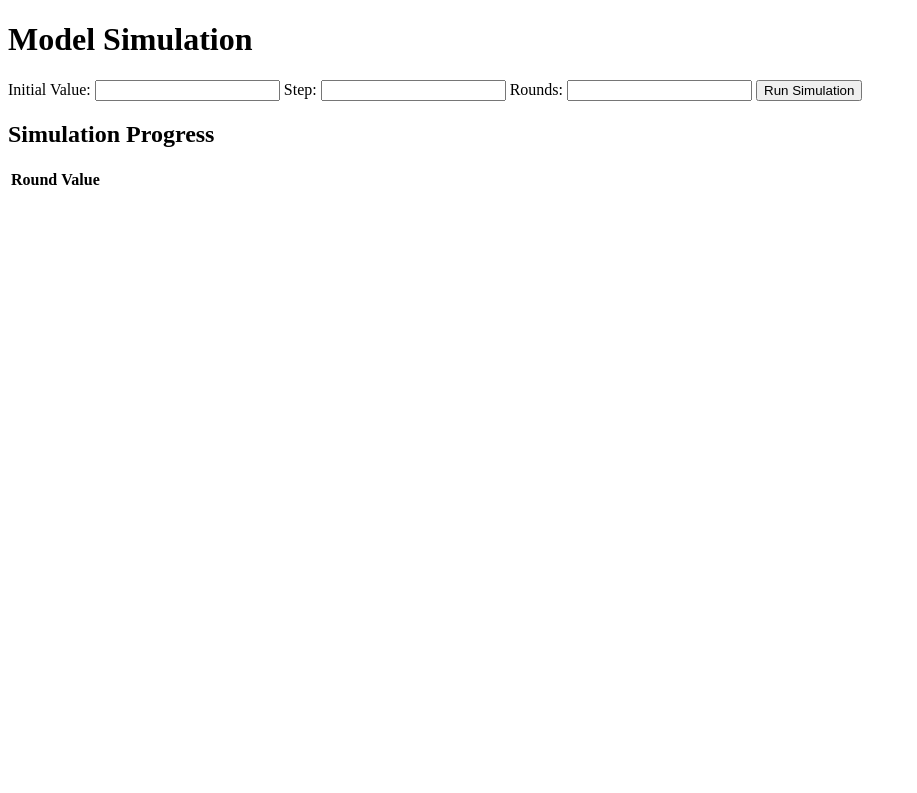
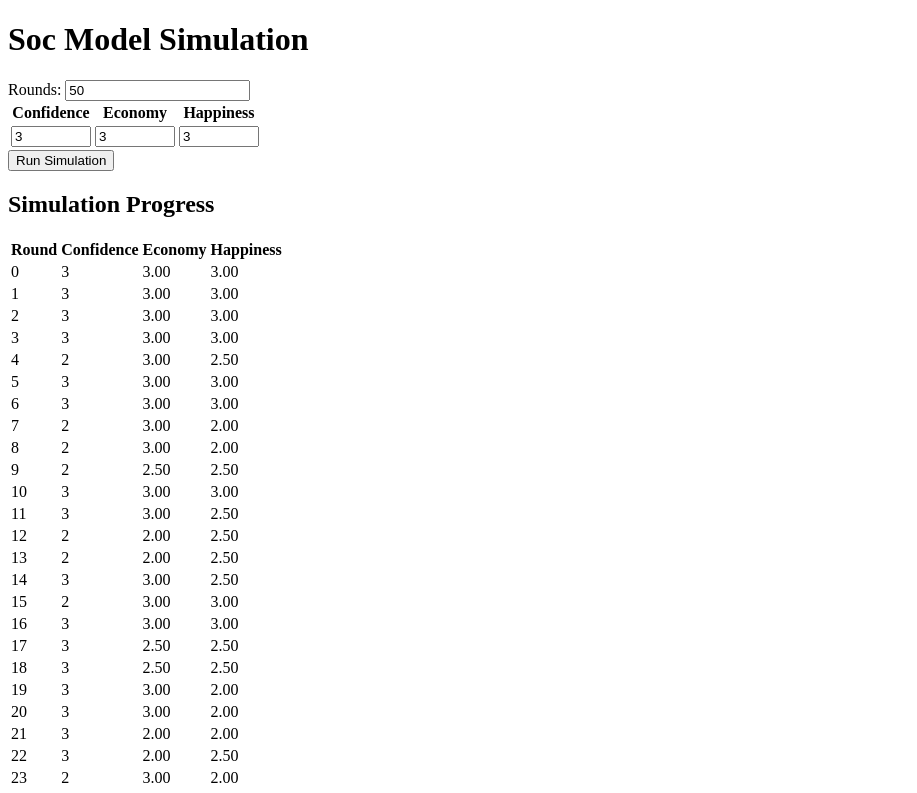
Before and after one commit to Alpedar/SocMod, a website built with Vite: page SocModApp/index.html in a window 1280 px wide. Both pictures are taken after a click on the button "Run Simulation". Shown: the top 793 px of the page, without its empty margins (0-917 px from the left). Built offline with nearby package versions, Linux system fonts and the light colour scheme.

Commit message:
Zaklad herniho modelu
navic k ukazkovemu CounterModel pridan SocModel (a souvisejici) ktery naznacuje fungovani herniho modelu

rozbito sousteni prez node

```diff
--- a/SocModApp/index.html
+++ b/SocModApp/index.html
@@ -7,17 +7,18 @@
 </head>
 
 <body>
-  <h1>Model Simulation</h1>
-  <form id="paramForm">
-    <label>Initial Value: <input type="number" id="initValue" step="any"></label>
-    <label>Step: <input type="number" id="step" step="any"></label>
-    <label>Rounds: <input type="number" id="rounds"></label>
+  <!-- <div>
+    <h1>Counter Model Simulation</h1>
+    <form id="paramFormCounter">
+      <label>Initial Value: <input type="number" id="initValueCounter" step="any"></label>
+      <label>Step: <input type="number" id="stepCounter" step="any"></label>
+      <label>Rounds: <input type="number" id="roundsCounter"></label>
       <button type="submit">Run Simulation</button>
     </form>
 
     <h2>Simulation Progress</h2>
 
-  <table id="resultTable">
+    <table id="resultTableCounter">
       <thead>
         <tr>
           <th>Round</th>
@@ -26,7 +27,30 @@
       </thead>
       <tbody></tbody>
     </table>
+  </div> -->
+  <div>
+    <h1>Soc Model Simulation</h1>
+    <form id="paramFormSoc">
+      <label>Rounds: <input type="number" id="roundsSoc" value="5"></label>
+      <table id="initTableSoc">
+        <thead></thead>
+        <tbody></tbody>
+      </table>
+      <button type="submit">Run Simulation</button>
+    </form>
 
+    <h2>Simulation Progress</h2>
+
+    <table id="resultTableSoc">
+      <thead>
+        <tr>
+          <th>Round</th>
+          <th>Value</th>
+        </tr>
+      </thead>
+      <tbody></tbody>
+    </table>
+  </div>
   <script type="module" src="/src/main.ts"></script>
 </body>
 
--- a/SocModApp/package.json
+++ b/SocModApp/package.json
@@ -7,16 +7,18 @@
         "dev": "echo 'Starting Vite dev server...' && vite",
         "build": "echo 'Building production bundle...' && vite build",
         "preview": "echo 'Previewing production bundle...' && vite preview",
-        "check": "echo 'Running TypeScript type check...' && tsc --noEmit",
+        "check": "echo 'Running TypeScript type check...' && tsc --noEmit --project tsconfig.node.json",
         "test": "echo 'Running unit tests with Vitest...' && vitest",
         "test:ui": "echo 'Running unit tests with Vitest with browser UI...' && vitest --ui",
         "ci": "echo 'Running CI (type check + test)...' && npm run check && npm run test",
         "deploy": "echo 'build and prepare for deplying to githb pages' && vite build && gh-pages -d ../dist"
     },
     "devDependencies": {
+        "@types/node": "^24.1.0",
         "@vitest/ui": "^3.2.4",
         "gh-pages": "^6.3.0",
         "serve": "^14.2.4",
+        "ts-node": "^10.9.2",
         "typescript": "^5.8.3",
         "vite": "^7.0.6",
         "vitest": "^3.2.4"
--- /dev/null
+++ b/SocModApp/public/socModelConfig.json
@@ -0,0 +1,75 @@
+{
+  "events": [
+    {
+      "name": "smallChange",
+      "special": "CHANGE",
+      "confidenceChange": 1,
+      "attributeChange": 0.5,
+      "probabilities": {
+        "-3": 0.3,
+        "-2": 0.4,
+        "-1": 0.5,
+        "0": 0.6,
+        "1": 0.5,
+        "2": 0.4,
+        "3": 0.3
+      }
+    },
+    {
+      "name": "largeChange",
+      "special": "CHANGE",
+      "confidenceChange": 2,
+      "attributeChange": 1.0,
+      "probabilities": {
+        "-3": 0.1,
+        "-2": 0.15,
+        "-1": 0.2,
+        "0": 0.25,
+        "1": 0.2,
+        "2": 0.15,
+        "3": 0.1
+      }
+    },
+    {
+      "name": "revertChange",
+      "special": "REVERT",
+      "confidenceChange": -1,
+      "attributeChange": 0,
+      "probabilities": {
+        "-3": 0.2,
+        "-2": 0.15,
+        "-1": 0.1,
+        "0": 0.05,
+        "1": 0.1,
+        "2": 0.15,
+        "3": 0.2
+      }
+    },
+    {
+      "name": "noChange",
+      "special": "NONE",
+      "confidenceChange": 0,
+      "attributeChange": 0,
+      "probabilities": {
+        "-3": 0.4,
+        "-2": 0.3,
+        "-1": 0.2,
+        "0": 0.1,
+        "1": 0.2,
+        "2": 0.3,
+        "3": 0.4
+      }
+    }
+  ],
+  "confidenceLablel": "Confidence",
+  "attributes": ["Economy", "Happiness"],
+  "signProbabilities": {
+    "-3": 0.8,
+    "-2": 0.7,
+    "-1": 0.6,
+    "0": 0.5,
+    "1": 0.4,
+    "2": 0.3,
+    "3": 0.2
+  }
+}
--- a/SocModApp/src/counterModel.ts
+++ b/SocModApp/src/counterModel.ts
@@ -1,4 +1,4 @@
-import { Model, ModelState } from "./model";
+import { Model, ModelState } from "./abstractModel.js";
 
 /**
  * Represents the state of a simple counter.
--- /dev/null
+++ b/SocModApp/src/game/socModel.ts
@@ -0,0 +1,181 @@
+import { Model, ModelState } from '../abstractModel.js';
+
+// Define a type for event names
+export type EventType = string;
+
+export type SpecialEventEnum = "NONE" | "CHANGE" | "REVERT";
+
+// Example: Event configuration structure
+export interface EventConfig {
+  name: EventType;
+  special: SpecialEventEnum;
+  confidenceChange: number;
+  attributeChange: number;
+  probabilities: Record<number, number>; // confidence level -> probability
+}
+
+export type SignProbabilityTable = Record<number, number>; // e.g. { -3: 0.1, ..., 3: 0.9 }
+
+export interface SimulationConfig {
+  events: EventConfig[];
+  attributes: AttributeName[];
+  confidenceLablel: string; // Label for confidence attribute in UI
+  signProbabilities: SignProbabilityTable; // shared for all attributes
+}
+
+// Define a type for attribute names
+export type AttributeName = string;
+
+// Example: Attribute state
+export interface AttributeState {
+  name: AttributeName; // e.g., "economy", "stability"
+  value: number; // Current value of the attribute
+  lastChange: number | null; // Last change applied to this attribute
+}
+
+export class SocModelState extends ModelState {
+  attributes: AttributeState[] = [];
+  confidence: number = 0;
+
+  constructor(attributes: AttributeState[], confidence: number) {
+    super();
+    this.attributes = attributes;
+    this.confidence = confidence;
+  }
+}
+
+export class SocModel extends Model<SocModelState> {
+  constructor(
+    public readonly initialState: SocModelState,
+    private config: SimulationConfig,
+    private randomFn: () => number = Math.random // Default to Math.random if no function is provided
+  ) {
+    super(initialState);
+    this.validateConfig(config); // Validate configuration on construction
+  }
+
+  update(state: SocModelState): SocModelState {
+    // Clone the current state to avoid mutating it directly
+    const nextState = structuredClone(state);
+
+    // We want all attribute changes to be applied with the same confidence
+    const confidence = nextState.confidence;
+
+    // Loop all attributes and apply changes
+    nextState.attributes.forEach(attr => {
+      const event = this.selectRandomEvent(confidence, attr);
+      this.applyEvent(nextState, event, attr.name);
+    });
+    return nextState;
+  }
+
+  private selectRandomEvent(confidence: number, attr: AttributeState): EventConfig {
+    const roundedConfidence = Math.round(confidence);
+
+    const isEventValid = (event: EventConfig): boolean => {
+      const prob = event.probabilities[roundedConfidence] || 0;
+      if (prob <= 0) return false;
+      if (event.special === "REVERT" && attr.lastChange === null) return false;
+      return true;
+    };
+
+    const validEvents = this.config.events.filter(isEventValid);
+
+    const totalWeight = validEvents.reduce(
+      (sum, event) => sum + (event.probabilities[roundedConfidence] || 0),
+      0
+    );
+    if (totalWeight === 0) throw new Error("No valid events available for selection");
+
+    const random = this.randomFn() * totalWeight;
+    let cumulative = 0;
+    for (const event of validEvents) {
+      cumulative += event.probabilities[roundedConfidence] || 0;
+      if (random <= cumulative) {
+        return event;
+      }
+    }
+
+    throw new Error("Failed to select an event");
+  }
+
+  private getChangeSign(attr: AttributeState): number {
+    const roundedValue = Math.round(attr.value);
+    const probNegative = this.config.signProbabilities[roundedValue] ?? 0.5;
+    return this.randomFn() < probNegative ? -1 : 1;
+  }
+
+  // Helper function to clamp a value between min and max
+  private clamp(value: number, min: number, max: number): number {
+    return Math.max(min, Math.min(max, value));
+  }
+
+  applyEvent(state: SocModelState, event: EventConfig, attributeName: AttributeName): SocModelState {
+    const attribute = state.attributes.find(attr => attr.name === attributeName);
+    if (!attribute) throw new Error(`Attribute ${attributeName} not found`);
+
+    switch (event.special) {
+      case "REVERT":
+        if (attribute.lastChange !== null) {
+          attribute.value = this.clamp(attribute.value - attribute.lastChange, -3, 3);
+          attribute.lastChange = null;
+        }
+        break;
+      case "CHANGE": {
+        let change = event.attributeChange * this.getChangeSign(attribute);
+        attribute.value = this.clamp(attribute.value + change, -3, 3);
+        attribute.lastChange = change;
+        break;
+      }
+      case "NONE":
+      default:
+        // No attribute change, but still apply confidence change
+        break;
+    }
+
+    state.confidence = this.clamp(state.confidence + event.confidenceChange, -3, 3);
+    return state;
+  }
+
+  validateConfig(config: SimulationConfig): void {
+    // Check for duplicate event names
+    const eventNames = config.events.map(event => event.name);
+    const uniqueEventNames = new Set(eventNames);
+    if (eventNames.length !== uniqueEventNames.size) {
+      throw new Error("Duplicate event names found in configuration");
+    }
+
+    // Check for duplicate attribute names
+    const attrNames = config.attributes;
+    const uniqueAttrNames = new Set(attrNames);
+    if (attrNames.length !== uniqueAttrNames.size) {
+      throw new Error("Duplicate attribute names found in configuration");
+    }
+
+    // Check signProbabilities keys
+    for (const key of Object.keys(config.signProbabilities)) {
+      const numKey = Number(key);
+      if (!Number.isInteger(numKey) || numKey < -3 || numKey > 3) {
+        throw new Error(`Invalid signProbabilities key: ${key}. Must be integer between -3 and 3.`);
+      }
+      const prob = config.signProbabilities[numKey];
+      if (typeof prob !== "number" || prob < 0 || prob > 1) {
+        throw new Error(`Invalid signProbabilities value for ${key}: must be a number between 0 and 1.`);
+      }
+    }
+
+    // Check event probabilities keys
+    for (const event of config.events) {
+      for (const key of Object.keys(event.probabilities)) {
+        const numKey = Number(key);
+        if (!Number.isInteger(numKey) || numKey < -3 || numKey > 3) {
+          throw new Error(`Invalid probability key for event '${event.name}': ${key}. Must be integer between -3 and 3.`);
+        }
+        const prob = event.probabilities[numKey];
+        if (typeof prob !== "number" || prob < 0) {
+          throw new Error(`Invalid probability value for event '${event.name}' at ${key}: must be a non-negative number.`);
+        }
+      }
+    }
+  }
+}
--- a/SocModApp/src/main.ts
+++ b/SocModApp/src/main.ts
@@ -1,29 +1,150 @@
-import { CounterModel, CounterState } from './counterModel';
+// import { CounterModel, CounterState } from './counterModel.js';
+import { SocModel, SocModelState, SimulationConfig, AttributeState } from './game/socModel.js';
 
-document.getElementById("paramForm")?.addEventListener("submit", async function (e) {
+// document.getElementById("paramFormCounter")?.addEventListener("submit", async function (e) {
+//   e.preventDefault();
+
+
+//   const initValue = parseFloat((document.getElementById("initValueCounter") as HTMLInputElement).value);
+//   const step = parseFloat((document.getElementById("stepCounter") as HTMLInputElement).value);
+//   const rounds = parseInt((document.getElementById("roundsCounter") as HTMLInputElement).value, 10);
+//   const tbody = document.getElementById("resultTableCounter")?.querySelector("tbody");
+
+//   if (!tbody || isNaN(initValue) || isNaN(step) || isNaN(rounds)) return;
+
+//   tbody.innerHTML = "";
+
+//   const initialState = new CounterState(initValue);
+//   const model = new CounterModel(initialState, step);
+
+//   await model.simulateWithHistory(
+//     (state) => state.round < rounds,
+//     async (state) => {
+//       const row = document.createElement("tr");
+//       row.innerHTML = `<td>${state.round}</td><td>${state.value.toFixed(2)}</td>`;
+//       tbody.appendChild(row);
+
+//       // Small delay to allow rendering
+//       await new Promise(resolve => setTimeout(resolve, 10));
+//     }
+//   );
+// });
+
+async function loadConfig(): Promise<SimulationConfig> {
+  const response = await fetch('socModelConfig.json');
+  if (!response.ok) {
+    throw new Error(`Failed to load config: ${response.statusText}`);
+  }
+  return response.json();
+}
+
+function createAtttrInput(attr: string, val: number): string {
+  return `<td><input type="number" min="-3" max="3" step="0.01" id="${attr}Init" value="${val}"></td>`;
+}
+
+function initInitialSoc(config: SimulationConfig, socModelState: SocModelState) {
+  const thead = document.getElementById("initTableSoc")?.querySelector("thead");
+  const tbody = document.getElementById("initTableSoc")?.querySelector("tbody");
+  if (!thead || !tbody) return;
+
+  {
+    const row = document.createElement("tr");
+    row.innerHTML = `<th>${config.confidenceLablel}</th>`;
+    socModelState.attributes.forEach(attr => {
+      row.innerHTML += `<th>${attr.name}</th>`;
+    });
+    thead.replaceChildren();
+    thead.appendChild(row);
+  }
+  {
+    const row = document.createElement("tr");
+    row.innerHTML = createAtttrInput("confidence", socModelState.confidence);
+    socModelState.attributes.forEach(attr => {
+      console.log("attr:", attr);
+      row.innerHTML += createAtttrInput(attr.name, attr.value);
+    });
+    tbody.replaceChildren();
+    tbody.appendChild(row);
+  }
+}
+function initResultsSoc(config: SimulationConfig, socModelState: SocModelState) {
+  const thead = document.getElementById("resultTableSoc")?.querySelector("thead");
+  const tbody = document.getElementById("resultTableSoc")?.querySelector("tbody");
+  if (!thead || !tbody) return;
+
+  {
+    const row = document.createElement("tr");
+    row.innerHTML = `<th>Round</th><th>${config.confidenceLablel}</th>`;
+    socModelState.attributes.forEach(attr => {
+      row.innerHTML += `<th>${attr.name}</th>`;
+    });
+    thead.replaceChildren();
+    thead.appendChild(row);
+  }
+  {
+    tbody.replaceChildren();
+  }
+}
+
+function findAttrInitValue(attrName: string): number {
+  return parseFloat((document.getElementById(`${attrName}Init`) as HTMLInputElement).value)
+}
+async function runSocModel(e: SubmitEvent): Promise<void> {
   e.preventDefault();
 
-  const initValue = parseFloat((document.getElementById("initValue") as HTMLInputElement).value);
-  const step = parseFloat((document.getElementById("step") as HTMLInputElement).value);
-  const rounds = parseInt((document.getElementById("rounds") as HTMLInputElement).value, 10);
-  const tbody = document.getElementById("resultTable")?.querySelector("tbody");
+  if (!config) {
+    console.error("Config not loaded");
+    return;
+  }
+  const rounds = parseInt((document.getElementById("roundsSoc") as HTMLInputElement).value, 10);
 
-  if (!tbody || isNaN(initValue) || isNaN(step) || isNaN(rounds)) return;
+  const socModelState: SocModelState = new SocModelState(config.attributes.map((attr) => {
+    return { name: attr, value: findAttrInitValue(attr), lastChange: null }
+  }), findAttrInitValue("confidence"));
 
-  tbody.innerHTML = "";
+  const tbody = document.getElementById("resultTableSoc")?.querySelector("tbody");
+  if (!tbody || isNaN(rounds)) {
+    console.error("Invalid input values");
+    return;
+  };
+  tbody.replaceChildren();
 
-  const initialState = new CounterState(initValue);
-  const model = new CounterModel(initialState, step);
+  const model = new SocModel(socModelState, config);
 
   await model.simulateWithHistory(
     (state) => state.round < rounds,
     async (state) => {
       const row = document.createElement("tr");
-      row.innerHTML = `<td>${state.round}</td><td>${state.value.toFixed(2)}</td>`;
+      row.innerHTML = `<td>${state.round}</td><td>${state.confidence}</td>`;
+      state.attributes.forEach(attr => {
+        row.innerHTML += `<td>${attr.value.toFixed(2)}</td>`;
+      });
       tbody.appendChild(row);
 
       // Small delay to allow rendering
       await new Promise(resolve => setTimeout(resolve, 10));
     }
   );
-});
+
+  return;
+}
+
+let config: SimulationConfig | null = null;
+try {
+  config = await loadConfig();
+  console.log('Loaded config:', config);
+} catch (err) {
+  console.error('Error loading config:', err);
+}
+if (config) {
+  document.getElementById("roundsSoc")?.setAttribute("value", "50");
+  const socModelState: SocModelState = new SocModelState(config.attributes.map((attr, index) => {
+    //return { name: attr, value: index%3+1, lastChange: null } // pokusne, aby bylo videte ze se projevi
+    return { name: attr, value: 3, lastChange: null }
+  }), 3);
+
+  initInitialSoc(config, socModelState);
+  initResultsSoc(config, socModelState);
+}
+
+document.getElementById("paramFormSoc")?.addEventListener("submit", async function (e) { runSocModel(e); });
--- a/SocModApp/tsconfig.json
+++ b/SocModApp/tsconfig.json
@@ -26,9 +26,11 @@
     // "moduleDetection": "auto",                        /* Control what method is used to detect module-format JS files. */
 
     /* Modules */
-    "module": "commonjs",                                /* Specify what module code is generated. */
+    "module": "nodenext",                                /* Specify what module code is generated. */
+    // "module": "commonjs",                                /* Specify what module code is generated. */
     // "rootDir": "./",                                  /* Specify the root folder within your source files. */
     // "moduleResolution": "node10",                     /* Specify how TypeScript looks up a file from a given module specifier. */
+    "moduleResolution": "nodenext",   // <-- Fixes resolution of ESM packages like vitest
     // "baseUrl": "./",                                  /* Specify the base directory to resolve non-relative module names. */
     // "paths": {},                                      /* Specify a set of entries that re-map imports to additional lookup locations. */
     // "rootDirs": [],                                   /* Allow multiple folders to be treated as one when resolving modules. */
--- a/SocModApp/vite.config.js
+++ b/SocModApp/vite.config.js
@@ -1,7 +1,7 @@
 export default {
   base: '/SocMod/',  // ⚠️ must match your repo name!
   root: '.',          // where index.html lives
-  publicDir: false,        // we are managing public manually
+  // publicDir: 'public', // (optional, 'public' is default)
   build: {
     outDir: '../dist',     // where to build final files
     emptyOutDir: true,
```
Also changed, not shown: SocModApp/node/simulate.ts (+24 -8 lines), SocModApp/tests/model.test.ts (+1 -1 lines), SocModApp/tests/socModel.test.ts (added, +58 -0 lines), SocModApp/tsconfig.node.json (added, +13 -0 lines), SocModApp/readme.txt, SocModApp/src/abstractModel.ts (renamed from SocModApp/src/model.ts), 1 other file. Lines whose indentation alone changed are shown as unchanged.
